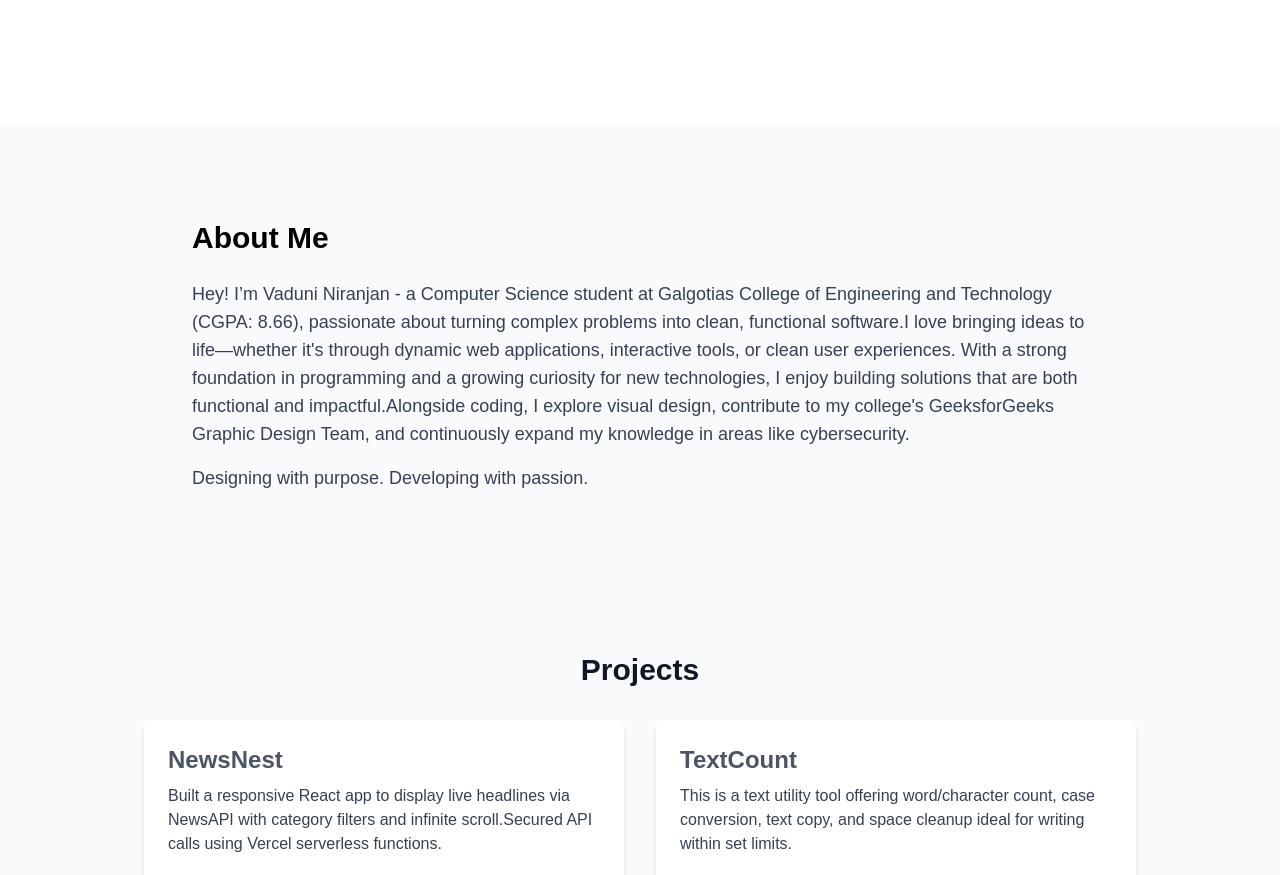
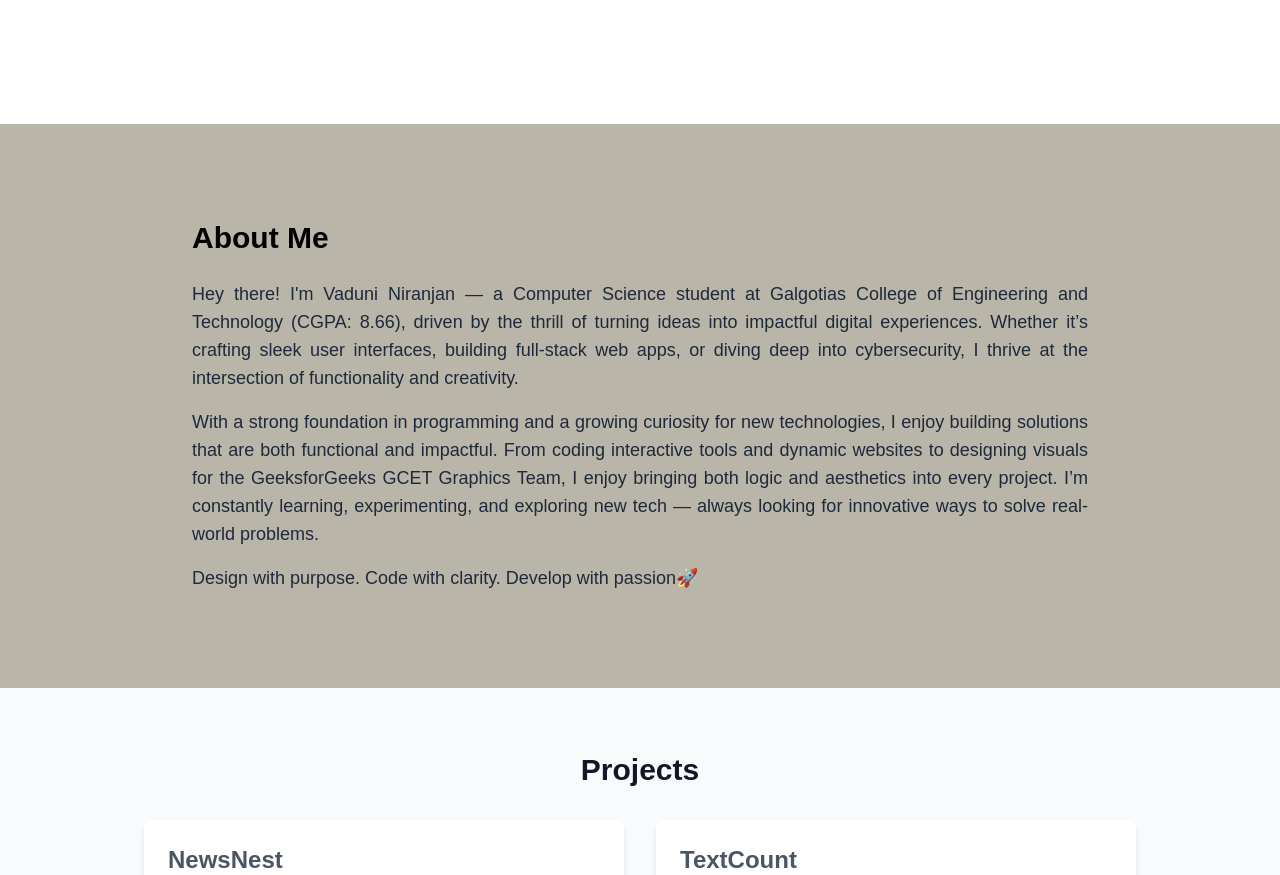
Before and after one commit to Vaduni/Portfolio, a Next.js app: page / in a window 1280 px wide. Shown: the part 740-1615 px from the top of the page. Built offline with nearby package versions, Linux system fonts and the light colour scheme.

Commit message:
updated about me section with more details

```diff
--- a/src/components/About.js
+++ b/src/components/About.js
@@ -1,18 +1,32 @@
-// src/components/About.js
 import React from "react";
 
 const About = () => {
   return (
-    <section id="about" className="py-24 bg-gray-50 text-black px-6 md:px-16">
+    <section
+      id="about"
+      className="py-24 px-6 md:px-16 bg-[var(--color-about-bg)] text-black"
+    >
       <div className="max-w-4xl mx-auto">
         <h2 className="text-3xl font-bold mb-6">About Me</h2>
-        <p className="text-lg leading-7 text-gray-700">
-         Hey! I’m Vaduni Niranjan - a Computer Science student at Galgotias College of Engineering and Technology (CGPA: 8.66), passionate about turning complex problems into clean, functional software.I love bringing ideas to life—whether it's through dynamic web applications, interactive tools, or clean user experiences. With a strong foundation in programming and a growing curiosity for new technologies, I enjoy building solutions that are both functional and impactful.Alongside coding, I explore visual design, contribute to my college's GeeksforGeeks Graphic Design Team, and continuously expand my knowledge in areas like cybersecurity.
-
-
+        <p className="text-lg leading-7 text-gray-800 text-justify">
+          Hey there! I'm Vaduni Niranjan — a Computer Science student at
+          Galgotias College of Engineering and Technology (CGPA: 8.66), driven
+          by the thrill of turning ideas into impactful digital experiences.
+          Whether it’s crafting sleek user interfaces, building full-stack web
+          apps, or diving deep into cybersecurity, I thrive at the intersection
+          of functionality and creativity.
         </p>
-        <p className="text-lg leading-7 text-gray-700 mt-4">
-          Designing with purpose. Developing with passion.
+        <p className="text-lg leading-7 text-gray-800 mt-4 text-justify">
+          With a strong foundation in programming and a growing curiosity for
+          new technologies, I enjoy building solutions that are both functional
+          and impactful. From coding interactive tools and dynamic websites to
+          designing visuals for the GeeksforGeeks GCET Graphics Team, I enjoy
+          bringing both logic and aesthetics into every project. I’m constantly
+          learning, experimenting, and exploring new tech — always looking for
+          innovative ways to solve real-world problems.
+        </p>
+        <p className="text-lg leading-7 text-gray-800 mt-4 text-justify">
+          Design with purpose. Code with clarity. Develop with passion🚀
         </p>
       </div>
     </section>
```
